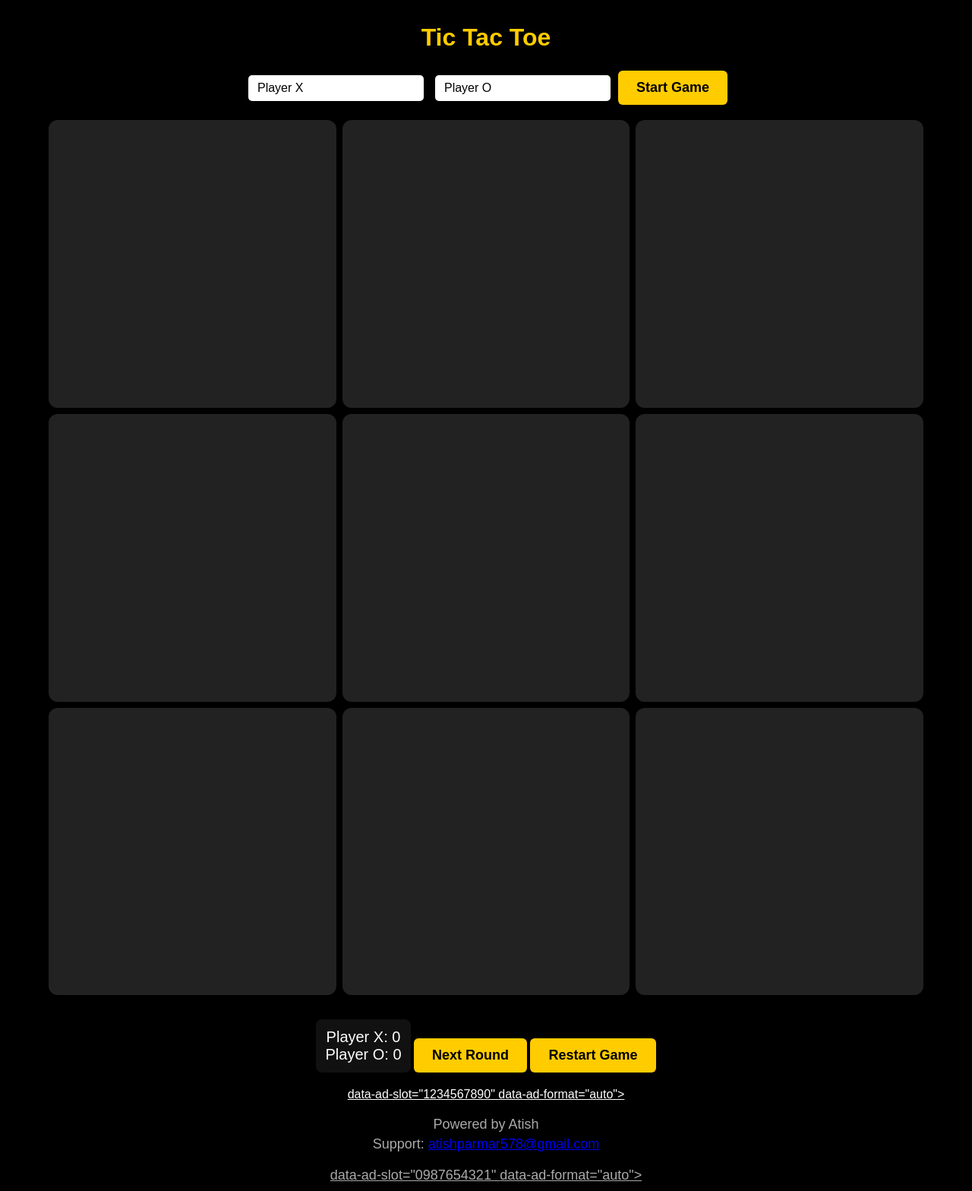
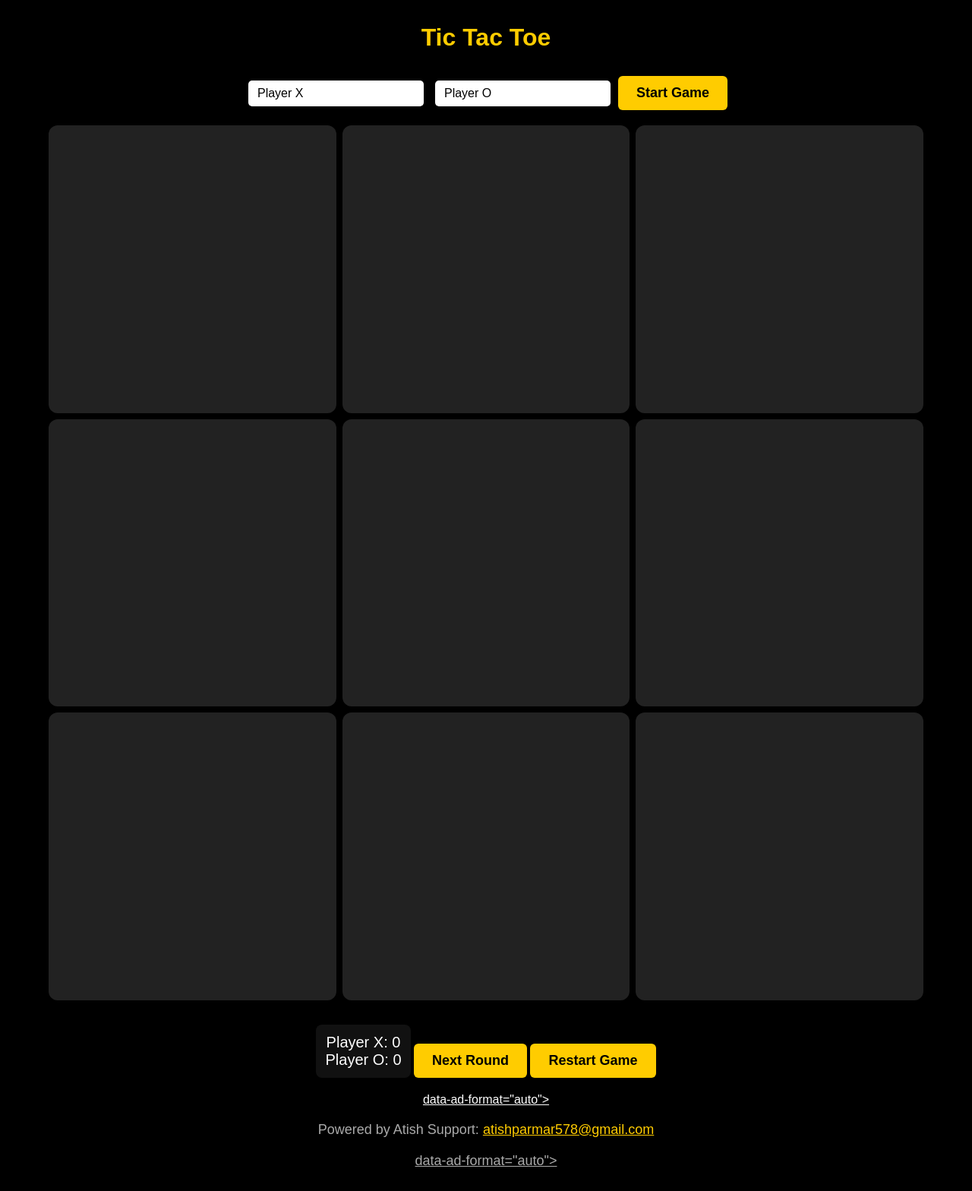
Before and after one commit to atishparmal/Tic-tac-toe, a plain HTML site: page index.html in a window 1280 px wide. Shown: the whole page at 76% size. Drawn offline with Linux system fonts and the light colour scheme.

Commit message:
Update index.html

```diff
--- a/index.html
+++ b/index.html
@@ -6,92 +6,43 @@
   <meta name="viewport" content="width=device-width, initial-scale=1.0, maximum-scale=1.0, user-scalable=no">
   <title>Tic Tac Toe - Powered by Atish</title>
 
-  <!-- ✅ Google AdSense (replace ca-pub-xxxxxxxxxx with YOUR ID) -->
-  <script async src="https://pagead2.googlesyndication.com/pagead/js/adsbygoogle.js?client=ca-pub-xxxxxxxxxxxxxxxx"
+  <!-- ✅ Google AdSense verification script (your publisher ID) -->
+  <script async src="https://pagead2.googlesyndication.com/pagead/js/adsbygoogle.js?client=ca-pub-3263553290467593"
           crossorigin="anonymous"></script>
+</head>
+<body style="background:#000; color:white; font-family:Arial, sans-serif; margin:0; padding:10px; display:flex; flex-direction:column; align-items:center; min-height:100vh;">
 
-  <style>
-    body {
-      display: flex;
-      flex-direction: column;
-      justify-content: center;
-      align-items: center;
-      min-height: 100vh;
-      background: #000;
-      font-family: Arial, sans-serif;
-      color: white;
-      margin: 0;
-      padding: 10px;
-      box-sizing: border-box;
-    }
-    .game { text-align: center; width: 100%; }
-    h1 { margin-bottom: 10px; color: #ffcc00; font-size: 32px; }
-    .players { margin-bottom: 15px; font-size: 18px; }
-    input { padding: 8px 12px; margin: 5px; border-radius: 5px; border: none; font-size: 16px; }
-    .board {
-      display: grid; grid-template-columns: repeat(3, 1fr);
-      gap: 8px; margin: 20px auto; width: 90vw; max-width: 90vw; aspect-ratio: 1;
-    }
-    .cell {
-      background: #222; display: flex; align-items: center; justify-content: center;
-      font-size: 14vw; cursor: pointer; border-radius: 12px; user-select: none; font-weight: bold;
-      transition: background 0.3s; aspect-ratio: 1;
-    }
-    .cell.taken { cursor: not-allowed; }
-    .cell.x { color: #ff2e63; }
-    .cell.o { color: #00bfff; }
-    .cell.win { background: #32cd32; color: white !important; }
-    @media (orientation: portrait) {
-      .board { width: 75vw; max-width: 75vw; }
-      .cell { font-size: 12vw; }
-    }
-    #status { margin-top: 15px; font-size: 22px; color: #ffcc00; font-weight: bold; }
-    .scoreboard {
-      margin-top: 12px; font-size: 20px; background: #111;
-      padding: 12px; border-radius: 8px; display: inline-block;
-    }
-    button {
-      margin-top: 15px; padding: 12px 24px; font-size: 18px;
-      border: none; border-radius: 6px; background: #ffcc00; color: black;
-      cursor: pointer; font-weight: bold;
-    }
-    button:hover { background: #ffaa00; }
-    footer { margin-top: 20px; font-size: 18px; color: #aaa; text-align: center; }
-    footer span { display: block; margin-top: 5px; }
-  </style>
-</head>
-<body>
-  <div class="game">
-    <h1>Tic Tac Toe</h1>
+  <div class="game" style="text-align:center; width:100%;">
+    <h1 style="color:#ffcc00; font-size:32px;">Tic Tac Toe</h1>
 
     <!-- Player Name Inputs -->
-    <div class="players">
-      <input type="text" id="playerX" placeholder="Player X Name" value="Player X">
-      <input type="text" id="playerO" placeholder="Player O Name" value="Player O">
-      <button onclick="startGame()">Start Game</button>
+    <div class="players" style="margin-bottom:15px; font-size:18px;">
+      <input type="text" id="playerX" placeholder="Player X Name" value="Player X" style="padding:8px 12px; margin:5px; border-radius:5px; border:none; font-size:16px;">
+      <input type="text" id="playerO" placeholder="Player O Name" value="Player O" style="padding:8px 12px; margin:5px; border-radius:5px; border:none; font-size:16px;">
+      <button onclick="startGame()" style="margin-top:10px; padding:12px 24px; font-size:18px; border:none; border-radius:6px; background:#ffcc00; color:black; cursor:pointer; font-weight:bold;">Start Game</button>
     </div>
 
     <!-- Board -->
-    <div class="board" id="board"></div>
+    <div id="board" style="display:grid; grid-template-columns:repeat(3,1fr); gap:8px; margin:20px auto; width:90vw; max-width:90vw; aspect-ratio:1;"></div>
 
     <!-- Status -->
-    <div id="status"></div>
+    <div id="status" style="margin-top:15px; font-size:22px; color:#ffcc00; font-weight:bold;"></div>
 
     <!-- Scoreboard -->
-    <div class="scoreboard" id="scoreboard">
+    <div id="scoreboard" style="margin-top:12px; font-size:20px; background:#111; padding:12px; border-radius:8px; display:inline-block;">
       <div id="scoreX">Player X: 0</div>
       <div id="scoreO">Player O: 0</div>
     </div>
 
-    <button onclick="resetBoard()">Next Round</button>
-    <button onclick="resetAll()">Restart Game</button>
+    <button onclick="resetBoard()" style="margin-top:15px; padding:12px 24px; font-size:18px; border:none; border-radius:6px; background:#ffcc00; color:black; cursor:pointer; font-weight:bold;">Next Round</button>
+    <button onclick="resetAll()" style="margin-top:15px; padding:12px 24px; font-size:18px; border:none; border-radius:6px; background:#ffcc00; color:black; cursor:pointer; font-weight:bold;">Restart Game</button>
 
     <!-- ✅ Banner Ad under scoreboard -->
     <div style="margin:20px 0;">
       <ins class="adsbygoogle"
            style="display:block; text-align:center;"
-           data-ad-client="ca-pub-xxxxxxxxxxxxxxxx"  <!-- Replace with your ID -->
-           data-ad-slot="1234567890"                <!-- Replace with your slot ID -->
+           data-ad-client="ca-pub-3263553290467593"
+           data-ad-slot="1234567890"   <!-- 🔑 Replace with your ad slot ID -->
            data-ad-format="auto"></ins>
       <script>
            (adsbygoogle = window.adsbygoogle || []).push({});
@@ -99,16 +50,16 @@
     </div>
 
     <!-- Footer -->
-    <footer>
+    <footer style="margin-top:20px; font-size:18px; color:#aaa; text-align:center;">
       <span>Powered by Atish</span>
-      <span>Support: <a href="mailto:atishparmar578@gmail.com">atishparmar578@gmail.com</a></span>
+      <span>Support: <a href="mailto:atishparmar578@gmail.com" style="color:#ffcc00;">atishparmar578@gmail.com</a></span>
 
       <!-- ✅ Banner Ad in footer -->
       <div style="margin-top:20px;">
         <ins class="adsbygoogle"
              style="display:block; text-align:center;"
-             data-ad-client="ca-pub-xxxxxxxxxxxxxxxx" <!-- Replace with your ID -->
-             data-ad-slot="0987654321"               <!-- Replace with your slot ID -->
+             data-ad-client="ca-pub-3263553290467593"
+             data-ad-slot="0987654321"   <!-- 🔑 Replace with your ad slot ID -->
              data-ad-format="auto"></ins>
         <script>
              (adsbygoogle = window.adsbygoogle || []).push({});
@@ -140,7 +91,7 @@
       cells = [];
       for (let i = 0; i < 9; i++) {
         const cell = document.createElement("div");
-        cell.classList.add("cell");
+        cell.style.cssText = "background:#222; display:flex; align-items:center; justify-content:center; font-size:14vw; cursor:pointer; border-radius:12px; font-weight:bold; aspect-ratio:1;";
         cell.addEventListener("click", () => handleClick(i));
         board.appendChild(cell);
         cells.push(cell);
@@ -150,7 +101,7 @@
     function handleClick(i) {
       if (cells[i].innerText !== "" || gameOver) return;
       cells[i].innerText = currentPlayer;
-      cells[i].classList.add("taken", currentPlayer.toLowerCase());
+      cells[i].style.color = currentPlayer === "X" ? "#ff2e63" : "#00bfff";
 
       if (checkWin(currentPlayer)) {
         statusText.innerText = `🎉 ${playerNames[currentPlayer]} wins! 🎉`;
@@ -179,7 +130,7 @@
       const playerCells = cells.map(c=>c.innerText);
       for (let pattern of winPatterns) {
         if (pattern.every(index => playerCells[index] === player)) {
-          pattern.forEach(i => cells[i].classList.add("win"));
+          pattern.forEach(i => cells[i].style.background="#32cd32");
           return true;
         }
       }
@@ -208,4 +159,4 @@
     createBoard();
   </script>
 </body>
-</html>
+        </html>
```
